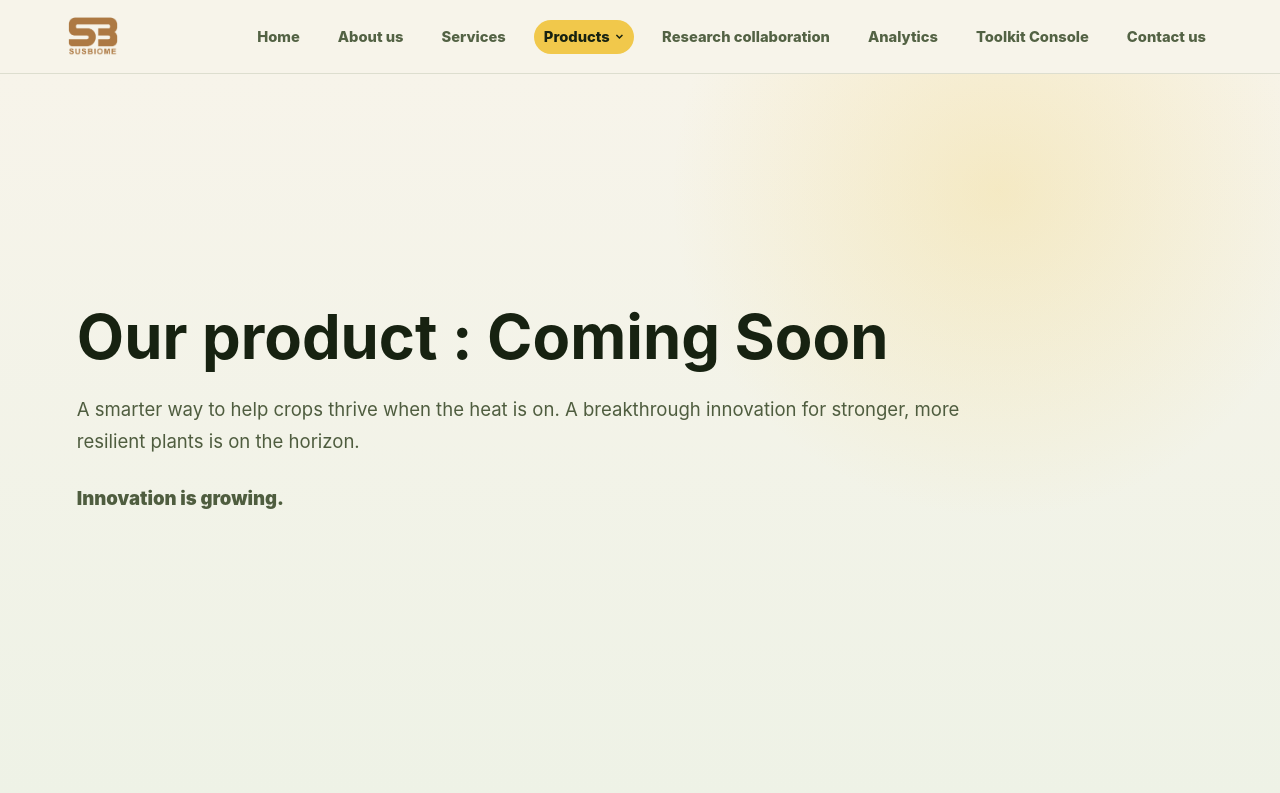
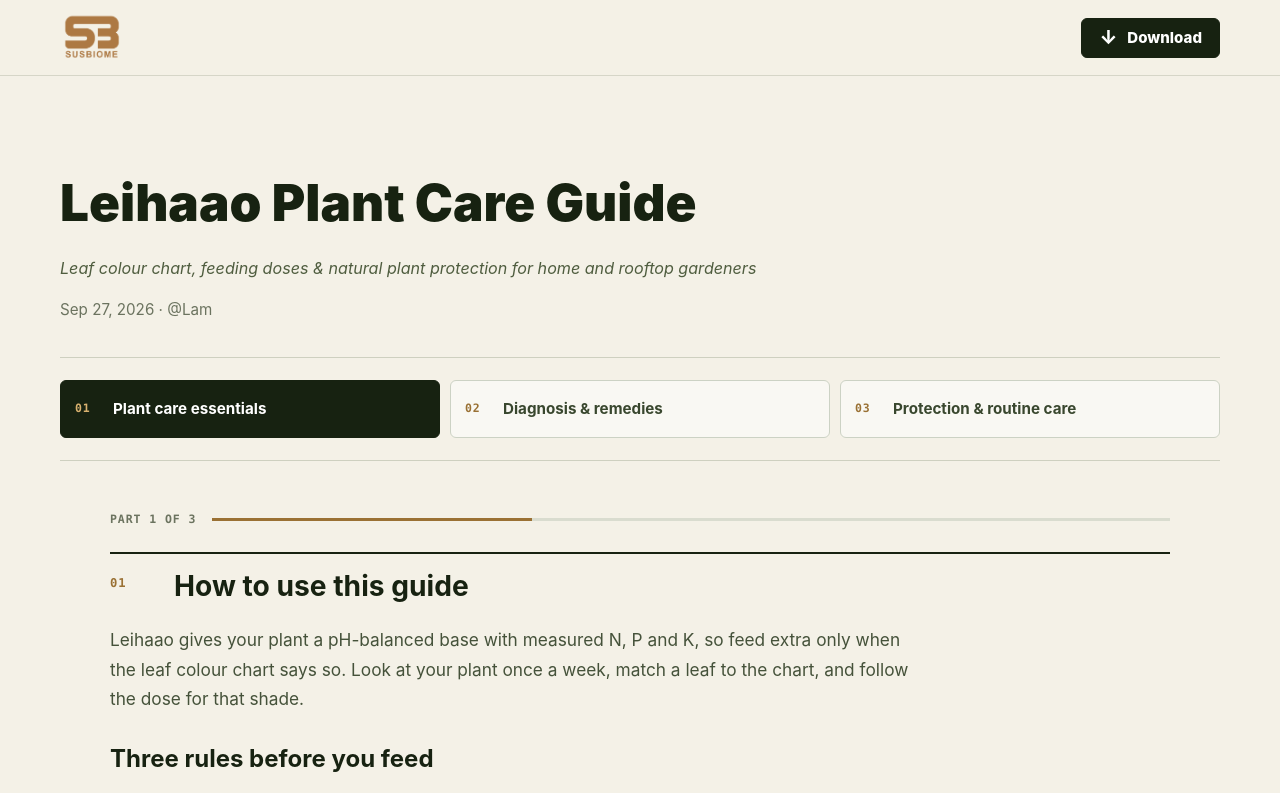
Before and after one commit to codxwiz/Project-SusBiome, a Next.js app in the folder frontend/: page /products/urban-farmer-project in a window 1280 px wide. Shown: the top 793 px of the page. Built offline with nearby package versions, Linux system fonts and the light colour scheme.

Commit message:
Move plant guide under Urban Farmer Project

```diff
--- a/frontend/app/products/urban-farmer-project/page.jsx
+++ b/frontend/app/products/urban-farmer-project/page.jsx
@@ -1,26 +1,71 @@
-import AgriFooter from "../../../components/AgriFooter";
-import AgriPageNav from "../../../components/AgriPageNav";
+import Image from "next/image";
+import Link from "next/link";
+import GuideReader from "../../guide/leihaao-9k4m2p/GuideReader";
+import guideBlocks from "../../../lib/leihaaoGuide.json";
 
 export const metadata = {
   title: "The Urban Farmer Project | SusBiome",
-  description: "An upcoming SusBiome product innovation for stronger, more resilient crops.",
+  description:
+    "Leaf colour chart, feeding doses and natural plant protection for home and rooftop gardeners.",
+  robots: {
+    index: false,
+    follow: false,
+    nocache: true,
+  },
 };
 
-export default function UrbanFarmerProjectPage() {
+const DOWNLOAD_PATH = "/downloads/Leihaao_Plant_Care_Guide.docx";
+
+export default async function UrbanFarmerProjectPage({ searchParams }) {
+  const params = await searchParams;
+  const requestedPart = Number.parseInt(params?.part ?? "1", 10);
+  const activePart = Number.isFinite(requestedPart)
+    ? Math.min(3, Math.max(1, requestedPart)) - 1
+    : 0;
+  const title = guideBlocks.find((block) => block.type === "title");
+  const subtitle = guideBlocks.find((block) => block.type === "subtitle");
+  const meta = guideBlocks.find((block) => block.type === "meta");
+  const content = guideBlocks.filter(
+    (block) => !["title", "subtitle", "meta"].includes(block.type),
+  );
+
   return (
-    <main className="agri-site subpage-site">
-      <AgriPageNav />
-      <section className="products-section site-section subpage-section" aria-labelledby="urban-farmer-title">
-        <div className="section-copy section-copy--wide products-intro">
-          <h1 id="urban-farmer-title">Our product : Coming Soon</h1>
-          <p>
-            A smarter way to help crops thrive when the heat is on. A breakthrough innovation for
-            stronger, more resilient plants is on the horizon.
-          </p>
-          <p className="products-intro__closing">Innovation is growing.</p>
-        </div>
+    <main className="leihaao-guide">
+      <header className="leihaao-header">
+        <Link href="/" aria-label="SusBiome home">
+          <Image
+            src="/images/susbiome-logo.png"
+            alt="SusBiome"
+            width={74}
+            height={60}
+            priority
+            quality={100}
+            unoptimized
+          />
+        </Link>
+        <a className="leihaao-download leihaao-download--header" href={DOWNLOAD_PATH} download>
+          <span aria-hidden="true">↓</span>
+          Download
+        </a>
+      </header>
+
+      <section className="leihaao-intro" aria-labelledby="leihaao-title">
+        <h1 id="leihaao-title">{title.text}</h1>
+        <p className="leihaao-subtitle">{subtitle.text}</p>
+        <p className="leihaao-meta">{meta.text}</p>
       </section>
-      <AgriFooter />
+
+      <GuideReader content={content} activePart={activePart} />
+
+      <section className="leihaao-closing" aria-label="Download the guide">
+        <p>Keep the complete guide available offline.</p>
+        <a className="leihaao-download leihaao-download--light" href={DOWNLOAD_PATH} download>
+          <span aria-hidden="true">↓</span>
+          Download
+        </a>
+      </section>
+
+      <footer className="leihaao-footer">©2026 SusBiome. All rights reserved.</footer>
     </main>
   );
 }
```
Also changed, not shown: frontend/app/guide/leihaao-9k4m2p/page.jsx (+4 -56 lines).
